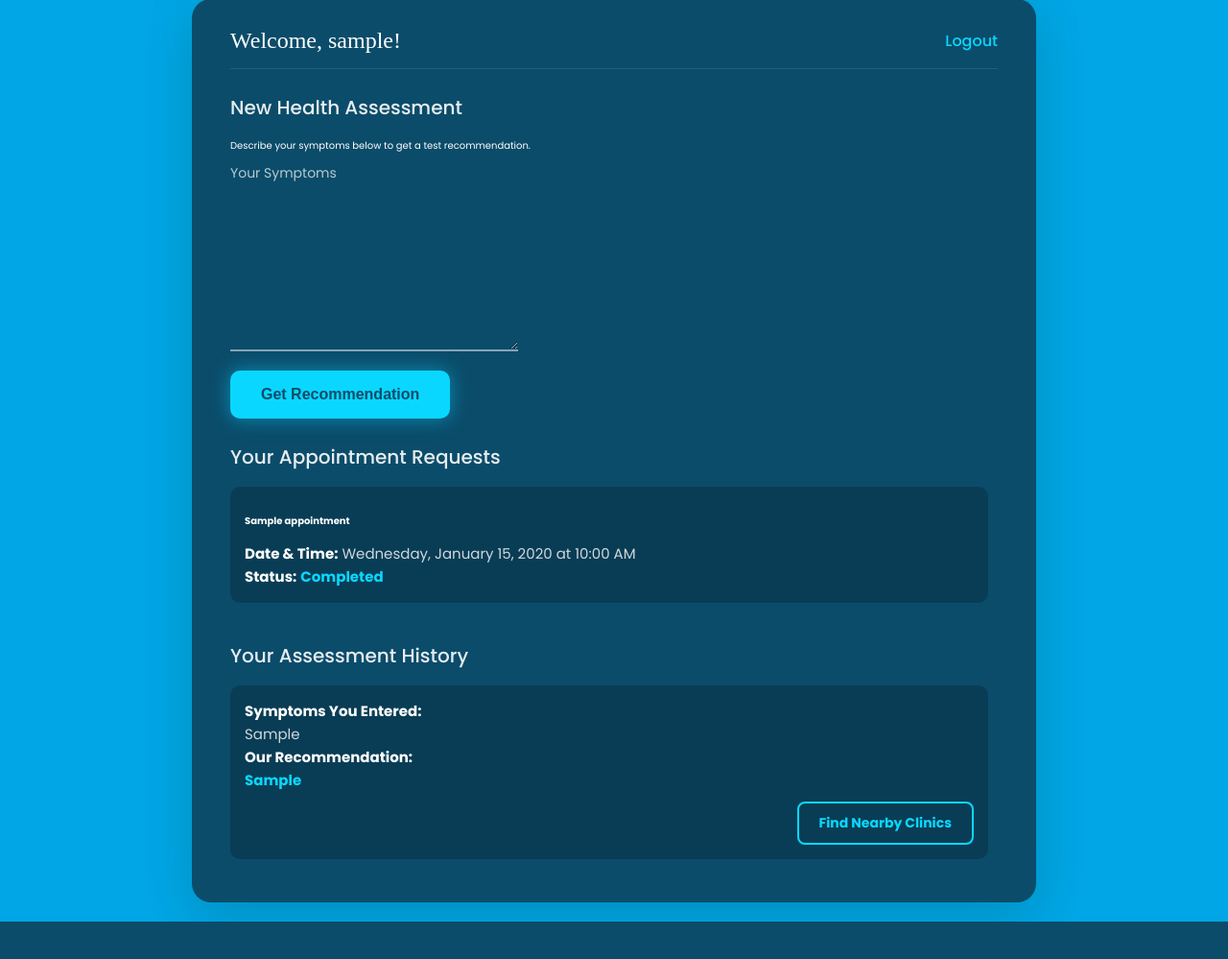
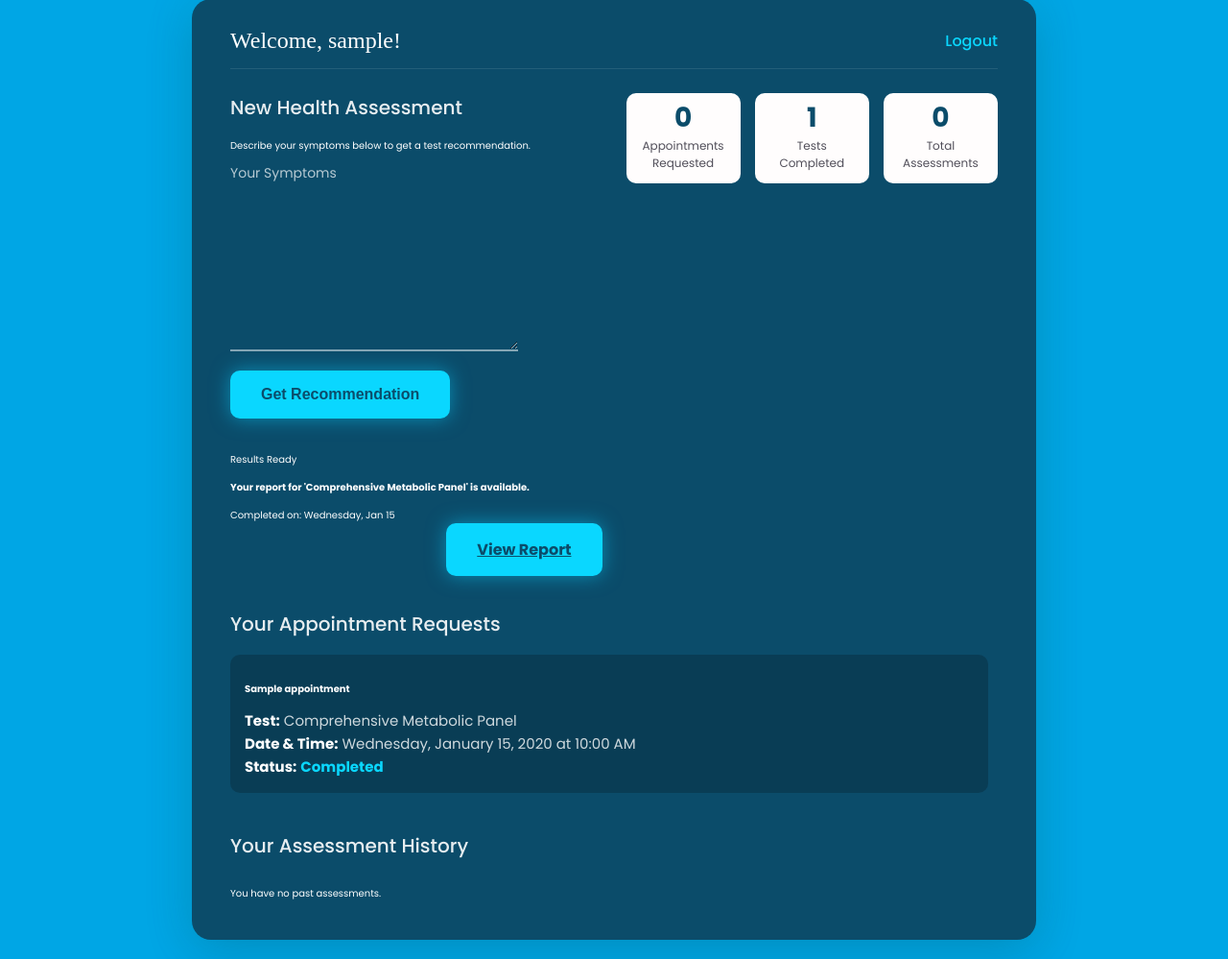
Before and after one commit to talhasial98/smart-health-ai, a Flask app: page /dashboard in a window 1280 px wide. Shown: the part 21-1020 px from the top of the page at 96% size. Before the commit the page ends 981 px from the top, so only its background shows below. Run offline with Flask 3, Linux system fonts and the light colour scheme; a user stored in the database is signed in; tables that the repository leaves empty hold one stand-in row (values such as "Sample post").

Commit message:
Added New Features

```diff
--- a/app.py
+++ b/app.py
@@ -13,8 +13,8 @@ app.secret_key = "dude"
 
 
 #Configure SQL Alchemy
-
-app.config["SQLALCHEMY_DATABASE_URI"] = "postgresql://smarthealthadmin:StrongPassword123!@smarthealth-db-server.postgres.database.azure.com/users"
+#
+app.config["SQLALCHEMY_DATABASE_URI"] = "sqlite:///users.db"
 app.config["SQLALCHEMY_TRACK_MODIFICATIONS"] = False
 db = SQLAlchemy(app)
 def login_required(f):
@@ -49,15 +49,56 @@ class Test(db.Model):
     name = db.Column(db.String(100), nullable=False, unique=True)
     description = db.Column(db.Text, nullable=False)
     category = db.Column(db.String(50))
+    is_in_house = db.Column(db.Boolean, nullable=False, default=True)
 
 class Appointment(db.Model):
     id = db.Column(db.Integer, primary_key=True)
     clinic_name = db.Column(db.String(200), nullable=False)
     appointment_datetime = db.Column(db.DateTime,nullable=False)
     status = db.Column(db.String(50), default='Requested',nullable=False)
+    test_id = db.Column(db.Integer, db.ForeignKey('test.id'), nullable=False)
+    test = db.relationship('Test')
     user_id = db.Column(db.Integer, db.ForeignKey('user.id',ondelete="CASCADE"))
+    report_content = db.Column(db.Text, nullable=True)
 
 #Routes
+@app.route('/complete_appointment/<int:appointment_id>', methods=['POST'])
+@login_required
+def complete_appointment(appointment_id):
+    # Step 1: Get the appointment record and the logged-in user
+    appointment = Appointment.query.get_or_404(appointment_id)
+    user = User.query.filter_by(username=session['username']).first()
+
+    # Security check: Make sure the appointment belongs to the logged-in user
+    if user and appointment.user_id == user.id:
+
+        # Step 2: Get the full Test object using the ID from the appointment
+        test = Test.query.get(appointment.test_id)
+
+        if test: # Make sure we found a valid test
+            # Update the appointment status
+            appointment.status = 'Completed'
+
+            # --- Generate a simulated report (using the 'test' object) ---
+            report_header = f"Results for: {test.name}" # CORRECT: Uses the test name
+            report_body = f"This is a simulated report for your test performed at {appointment.clinic_name} on {appointment.appointment_datetime.strftime('%Y-%m-%d')}."
+
+            # Add fake "data" based on the test's category
+            if "Blood" in test.category: # CORRECT: Uses the test category
+                report_data = "\n\nWhite Blood Cell Count: 4.8 (Normal Range: 4.5-11.0)\nRed Blood Cell Count: 5.1 (Normal Range: 4.7-6.1)\nHemoglobin: 15.2 g/dL (Normal Range: 13.5-17.5)"
+            elif "Imaging" in test.category: # CORRECT: Uses the test category
+                report_data = "\n\nRadiologist's Findings: The diagnostic images show no abnormalities. All structures appear within normal limits."
+            else:
+                report_data = "\n\nAll results appear to be within normal ranges. Please consult your physician for a full interpretation."
+
+            appointment.report_content = f"{report_header}\n{'-'*20}\n{report_body}\n{report_data}"
+
+            db.session.commit()
+            flash(f"Results for '{test.name}' are now available!", "success") # CORRECT: Uses the test name
+        else:
+            flash("Could not find the associated test for this appointment.", "danger")
+
+    return redirect(url_for('dashboard'))
 @app.route('/')
 def home():
     if "username" in session:
@@ -100,26 +141,88 @@ def sign_up():
 
 
 #Dashboard Route
+# In app.py
+
+# In app.py
+
 @app.route('/dashboard')
 @login_required
 def dashboard():
-    username=session['username']
+    username = session['username']
     user = User.query.filter_by(username=username).first()
+
+    # Initialize all the variables we will send to the template
+    recommendations_with_details = []
+    appointments = []
+    stats = {
+        'total_appointments': 0,
+        'requested_count': 0,
+        'completed_count': 0
+    }
+    upcoming_appointment = None
+    completed_reports = []
     if user:
-        recommendations = Recommendation.query.filter_by(user_id=user.id).order_by(Recommendation.id.desc()).all()
-        appointments = Appointment.query.filter_by(user_id=user.id).order_by(Appointment.id.desc()).all()
-    else:
+        # --- PART 1: YOUR EXISTING RECOMMENDATION LOGIC (UNCHANGED) ---
+        all_tests = Test.query.all()
+        tests_by_name = {test.name: test for test in all_tests}
+        user_recommendations = Recommendation.query.filter_by(user_id=user.id).order_by(Recommendation.id.desc()).all()
 
-        recommendations = []
+        for rec in user_recommendations:
+            test_object = tests_by_name.get(rec.results)
+            if test_object:
+                recommendations_with_details.append({
+                    'symptoms': rec.symptoms,
+                    'test': test_object
+                })
 
-    return render_template("dashboard.html",username=username,recommendations=recommendations,appointments=appointments)
+        # --- PART 2: YOUR EXISTING APPOINTMENT LOGIC & NEW STATS LOGIC ---
+        # Fetch all appointments for this user
+        appointments = Appointment.query.filter_by(user_id=user.id).order_by(Appointment.appointment_datetime.desc()).all()
+
+        # Calculate the statistics using the 'appointments' list we just fetched
+        stats['total_appointments'] = len(appointments)
+        for appt in appointments:
+            if appt.status == 'Requested':
+                stats['requested_count'] += 1
+            elif appt.status == 'Completed':
+                stats['completed_count'] += 1
+
+        now_utc = datetime.now(timezone.utc)
+        upcoming_appointment = Appointment.query.filter(
+            Appointment.user_id == user.id,
+            Appointment.appointment_datetime > now_utc,
+            Appointment.status == 'Requested' # Only show 'Requested' appointments
+        ).order_by(Appointment.appointment_datetime.asc()).first()
+
+        completed_reports = Appointment.query.filter_by(
+        user_id=user.id,
+        status='Completed'
+    ).order_by(Appointment.appointment_datetime.desc()).all()
 
 
+    # --- PART 3: SEND ALL DATA TO THE TEMPLATE ---
+    # We are sending all the original data PLUS the new 'stats' dictionary
+    return render_template("dashboard.html",
+                           username=username,
+                           recommendations=recommendations_with_details,
+                           appointments=appointments,
+                           stats=stats, upcoming_appointment=upcoming_appointment,completed_reports=completed_reports)
 #Logout Route
 @app.route('/logout')
 def logout():
     session.pop('username',None)
     return redirect(url_for('home'))
+#Report Route
+@app.route('/report/<int:appointment_id>')
+@login_required
+def view_report(appointment_id):
+    appointment = Appointment.query.get_or_404(appointment_id)
+    # Security check
+    if appointment.user.username != session['username']:
+        flash("You are not authorized to view this report.", "danger")
+        return redirect(url_for('dashboard'))
+
+    return render_template('report.html', appointment=appointment)
 
 #Recommend Route
 @app.route('/recommend', methods=['POST'])
@@ -184,6 +287,7 @@ def schedule_appointment():
     clinic_name = request.args.get('clinic_name')
 
     if request.method == 'POST':
+        test_id = request.form['test_id']
         date_str = request.form['date']
         time_str = request.form['time']
         appointment_dt_str = f"{date_str} {time_str}"
@@ -193,6 +297,7 @@ def schedule_appointment():
         new_appointment = Appointment(
             clinic_name=clinic_name,
             appointment_datetime=appointment_datetime,
+            test_id=test_id,
             user_id = user.id
         )
         db.session.add(new_appointment)
@@ -200,7 +305,10 @@ def schedule_appointment():
 
         flash(f"Your appointment request for {clinic_name} has been submitted!", "success")
         return redirect(url_for('dashboard'))
-    return render_template('schedule.html', clinic_name=clinic_name)
+    test_id = request.args.get('test_id')
+    test = Test.query.get(test_id)
+    clinic_name = request.args.get('clinic_name')
+    return render_template('schedule.html', clinic_name=clinic_name,test=test)
 
 
 
@@ -208,6 +316,7 @@ def schedule_appointment():
 
 if __name__ == '__main__':
     with app.app_context():
+        db.drop_all()
         db.create_all()
         if not Test.query.first():
             print("Test table is empty. Seeding with initial data...")
@@ -236,12 +345,12 @@ if __name__ == '__main__':
                     Test(name="Allergy Panel (IgE)", description="Tests for allergic reactions to common substances like pollen, mold, and pet dander by measuring IgE antibodies.", category="Blood Test"),
 
                     # Cardiology
-                    Test(name="Electrocardiogram (ECG/EKG)", description="Records the electrical signal from the heart to check for different heart conditions. Recommended for palpitations or chest pain.", category="Cardiology"),
+                    Test(name="Electrocardiogram (ECG/EKG)", description="Records the electrical signal from the heart to check for different heart conditions. Recommended for palpitations or chest pain.", category="Cardiology",is_in_house=False),
 
                     # Imaging & Consultation
-                    Test(name="Chest X-Ray", description="A diagnostic imaging test used to examine the chest and the organs and structures located in the chest.", category="Imaging"),
-                    Test(name="Abdominal Ultrasound", description="A noninvasive procedure used to assess the organs and structures within the abdomen, such as the liver, gallbladder, and kidneys.", category="Imaging"),
-                    Test(name="Neurological Consultation", description="A specialist consultation to evaluate the nervous system's function, often recommended for persistent headaches, dizziness, or numbness.", category="Consultation")
+                    Test(name="Chest X-Ray", description="A diagnostic imaging test used to examine the chest and the organs and structures located in the chest.", category="Imaging",is_in_house=False),
+                    Test(name="Abdominal Ultrasound", description="A noninvasive procedure used to assess the organs and structures within the abdomen, such as the liver, gallbladder, and kidneys.", category="Imaging",is_in_house=False),
+                    Test(name="Neurological Consultation", description="A specialist consultation to evaluate the nervous system's function, often recommended for persistent headaches, dizziness, or numbness.", category="Consultation",is_in_house=False)
                 ]
             db.session.bulk_save_objects(initial_tests)
             db.session.commit()
--- a/static/css/main.css
+++ b/static/css/main.css
@@ -445,3 +445,67 @@ form{
     background-color: #0AD7FF;
     color: #0B4C6A;
 }
+
+/* --- New Dashboard Stats Styling --- */
+
+/* Parent container for the two-column layout */
+.dashboard-top-section {
+    display: grid; /* Use grid for more control */
+    grid-template-columns: 1fr 1fr; /* Create two equal columns */
+    gap: 2.5em;
+    align-items: flex-start;
+    margin-bottom: 2.5em;
+}
+
+/* Give the form a flexible width */
+.new-assessment {
+    flex: 2; /* Make the form take up more space */
+}
+
+/* Container for the stats cards */
+.stats-container {
+    flex: 3; /* Give the stats more space to align horizontally */
+    display: flex;
+    flex-direction: row; /* THIS IS THE KEY CHANGE: Align cards in a row */
+    justify-content: space-between; /* Distribute cards evenly */
+    gap: 1.5em; /* Space between each stat card */
+}
+
+/* Styling for an individual stat card */
+.stat-card {
+    background: rgb(255, 253, 253);
+    border-radius: 10px;
+    padding: 1.2em;
+    text-align: center;
+    width: 31%
+
+}
+
+.stat-number {
+    display: block;
+    font-size: 2.8rem; /* Large number */
+    font-weight: 700;
+    color: #0b4c6a; /* Bright highlight color */
+    line-height: 1;
+}
+
+.stat-label {
+    font-size: 1.2rem;
+    color: rgba(37, 35, 49, 0.8);
+    margin-top: 0.5em;
+    margin-bottom: 0;
+}
+.report-content {
+    background: rgba(0, 0, 0, 0.2);
+    padding: 2em;
+    border-radius: 10px;
+    margin-top: 2em;
+}
+.report-content pre {
+    white-space: pre-wrap; /* Allows text to wrap */
+    word-wrap: break-word; /* Breaks long words */
+    font-family: 'Poppins', sans-serif;
+    font-size: 2.5rem;
+    color: rgba(255, 255, 255, 0.9);
+    line-height: 1.7;
+}
--- a/templates/dashboard.html
+++ b/templates/dashboard.html
@@ -16,7 +16,9 @@
             <h1>Welcome, {{ username }}!</h1>
             <a href="{{ url_for('logout') }}" class="logout-link">Logout</a>
         </header>
+ <div class="dashboard-top-section">
 
+            <!-- Column 1: Your existing form (no changes needed inside) -->
             <section class="new-assessment">
                 <h2>New Health Assessment</h2>
                 <p>Describe your symptoms below to get a test recommendation.</p>
@@ -29,6 +31,41 @@
                 </form>
             </section>
 
+            <!-- Column 2: The NEW stats cards section -->
+            <section class="stats-container">
+                <div class="stat-card">
+                    <span class="stat-number">{{ stats.requested_count }}</span>
+                    <p class="stat-label">Appointments Requested</p>
+                </div>
+                <div class="stat-card">
+                    <span class="stat-number">{{ stats.completed_count }}</span>
+                    <p class="stat-label">Tests Completed</p>
+                </div>
+                <div class="stat-card">
+                    <span class="stat-number">{{ recommendations | length }}</span>
+                    <p class="stat-label">Total Assessments</p>
+                </div>
+            </section>
+
+                <section class="results-alert-container">
+                    {% if completed_reports %}
+                        <div class="results-card">
+                            <p class="upcoming-title">Results Ready</p>
+                            <h4>Your report for '{{ completed_reports[0].test.name }}' is available.</h4>
+                            <p class="upcoming-detail">
+                                Completed on: {{ completed_reports[0].appointment_datetime.strftime('%A, %b %d') }}
+                            </p>
+                            <div style="text-align: right; margin-top: 15px;">
+                                <a href="{{ url_for('view_report', appointment_id=completed_reports[0].id) }}" class="primary-btn">
+                                    View Report
+                                </a>
+                            </div>
+                        </div>
+                    {% endif %}
+                </section>
+
+        </div>
+
         <section class="assessment-history">
     <h2>Your Appointment Requests</h2>
     <div class="history-list">
@@ -36,9 +73,17 @@
             <div class="history-item">
                 <h4>{{ appt.clinic_name }}</h4>
                 <p>
+                    <strong>Test:</strong> {{ appt.test.name }}<br>
                     <strong>Date & Time:</strong> {{ appt.appointment_datetime.strftime('%A, %B %d, %Y at %I:%M %p') }}<br>
                     <strong>Status:</strong> <span class="result-text">{{ appt.status }}</span>
                 </p>
+                {% if appt.status == 'Requested' %}
+            <div style="text-align: right; margin-top: 10px;">
+                <form action="{{ url_for('complete_appointment', appointment_id=appt.id) }}" method="POST" style="display: inline;">
+                    <button type="submit" class="secondary-btn">Mark as Complete</button>
+                </form>
+            </div>
+        {% endif %}
             </div>
         {% else %}
             <p>You have no upcoming appointment requests.</p>
@@ -52,15 +97,24 @@
                 {% for rec in recommendations %}
                     <div class="history-item">
                         <p><strong>Symptoms You Entered:</strong><br>{{ rec.symptoms }}</p>
-                        <p><strong>Our Recommendation:</strong><br><span class="result-text">{{ rec.results }}</span></p>
+                        <p><strong>Our Recommendation:</strong><br><span class="result-text">{{ rec.test.name }}</span></p>
+
                         <div style="text-align: right; margin-top: 10px;">
-                            <a href="{{ url_for('find_clinics', query=rec.results) }}" class="secondary-btn">
-                                Find Nearby Clinics
+                            {% if rec.test.is_in_house %}
+                                <!-- If the test is in-house, show the direct schedule button -->
+                                <a href="{{ url_for('schedule_appointment', clinic_name='SmartHealth Central Lab',test_id=rec.test.id) }}" class="primary-btn">
+                                    Schedule at Our Lab
                                 </a>
+                            {% else %}
+                                <!-- Otherwise, show the Find Clinics button -->
+                                <a href="{{ url_for('find_clinics', query=rec.test.name, test_id=rec.test.id) }}" class="secondary-btn">
+                                    Find Partner Clinics
+                                </a>
+                            {% endif %}
                         </div>
                     </div>
                 {% else %}
-                    <p>You have no past assessments. Use the form above to get your first one.</p>
+                    <p>You have no past assessments.</p>
                 {% endfor %}
             </div>
         </section>
--- a/templates/schedule.html
+++ b/templates/schedule.html
@@ -17,6 +17,8 @@
 
         <section class="new-assessment">
             <form method="POST">
+                <input type="hidden" name="test_id" value="{{ test.id }}">
+                <input type="hidden" name="clinic_name" value="{{ clinic_name }}">
                 <div class="input-group">
                     <label for="date">Choose a Date</label>
                     <input type="date" id="date" name="date" required style="color-scheme: dark;">
```
Also changed, not shown: templates/report.html (added, +24 -0 lines), instance/users.db. Lines whose indentation alone changed are shown as unchanged.
